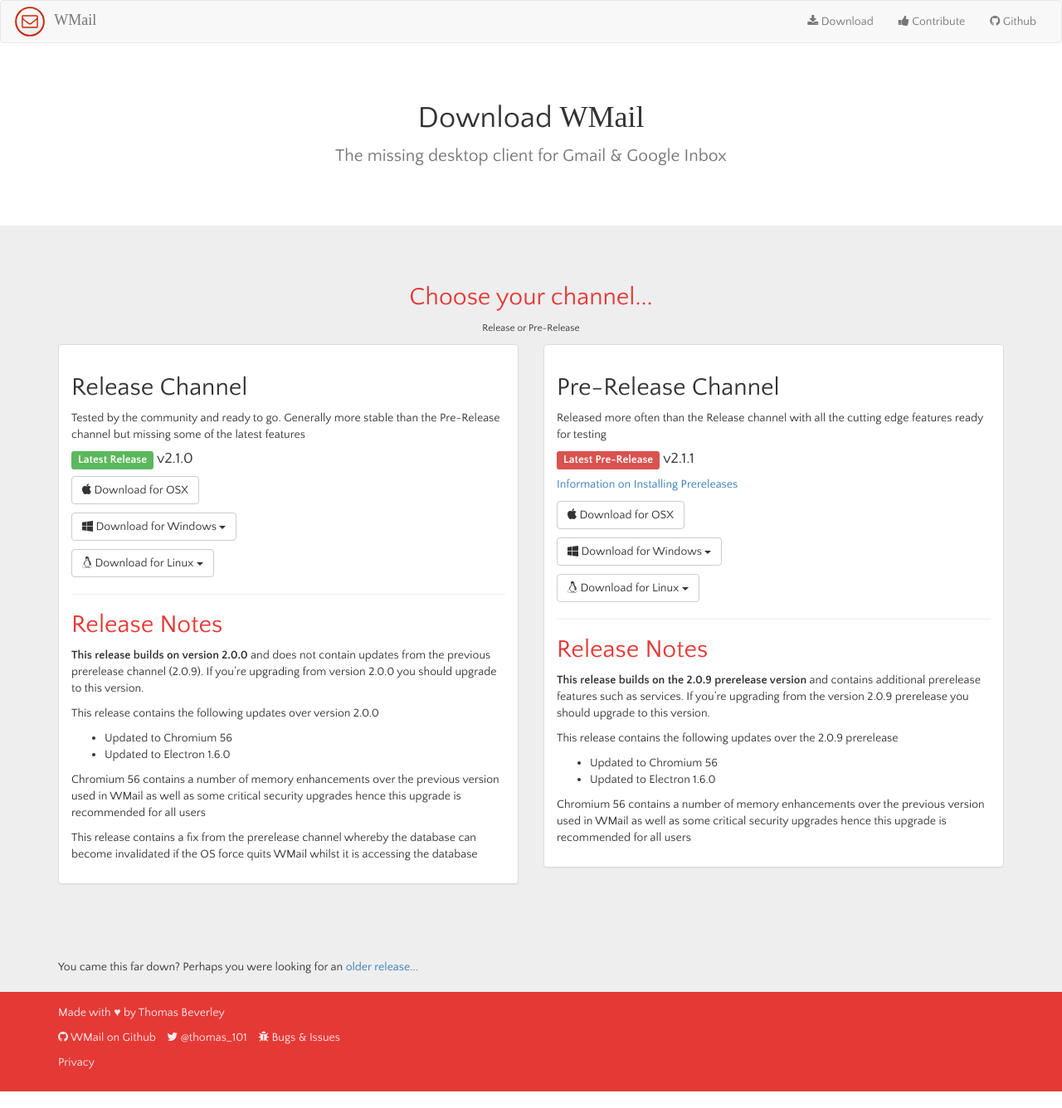
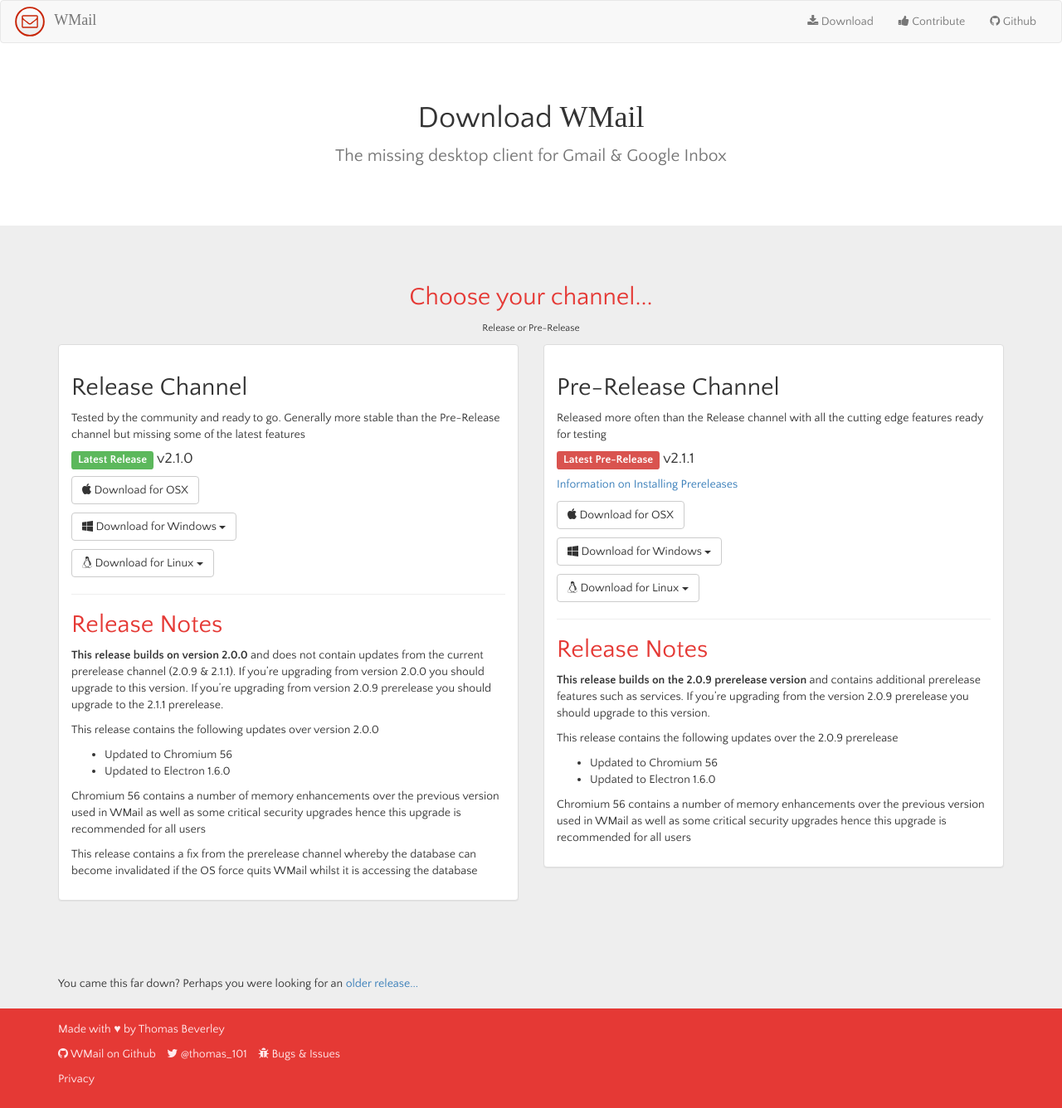
Before and after one commit to Thomas101/wmail, a Jekyll site: the page built from download.html, in a window 1280 px wide. Shown: the whole page at 83% size. Built offline with Jekyll 4.4.1, drawn with Linux system fonts in a browser that asks for light colours; some web fonts are replaced.

Commit message:
updated release notes

```diff
--- a/_includes/release_notes.md
+++ b/_includes/release_notes.md
@@ -1,4 +1,4 @@
-**This release builds on version 2.0.0** and does not contain updates from the previous prerelease channel (2.0.9). If you're upgrading from version 2.0.0 you should upgrade to this version.
+**This release builds on version 2.0.0** and does not contain updates from the current prerelease channel (2.0.9 & 2.1.1). If you're upgrading from version 2.0.0 you should upgrade to this version. If you're upgrading from version 2.0.9 prerelease you should upgrade to the 2.1.1 prerelease.
 
 This release contains the following updates over version 2.0.0
 
```
